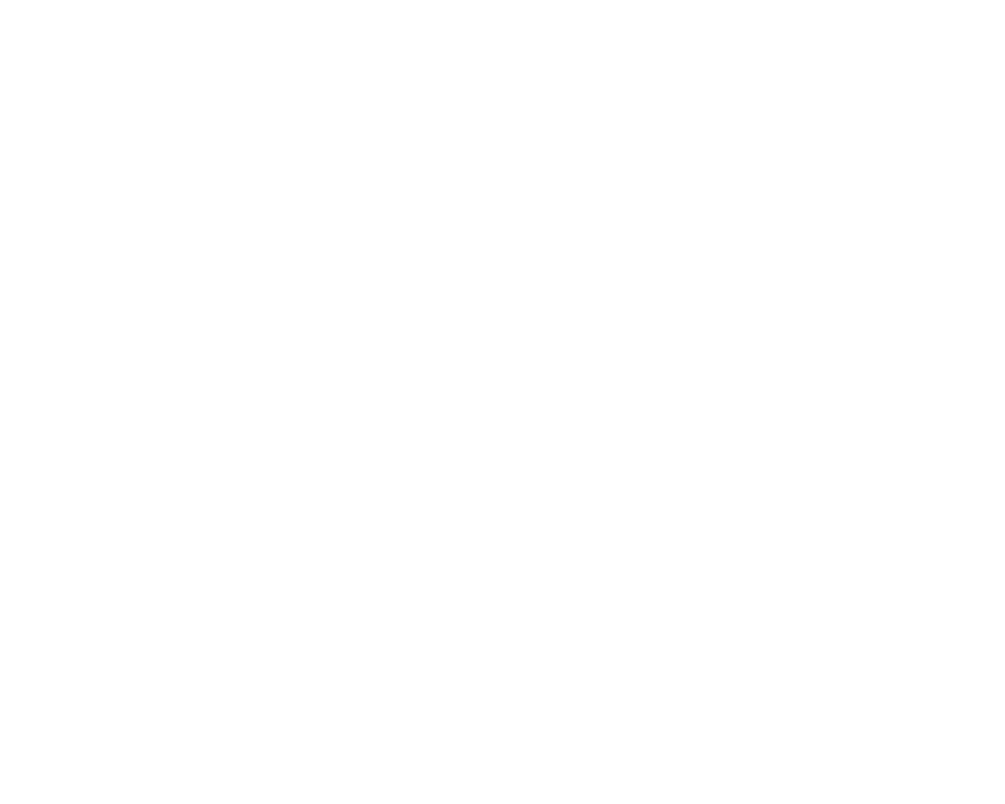
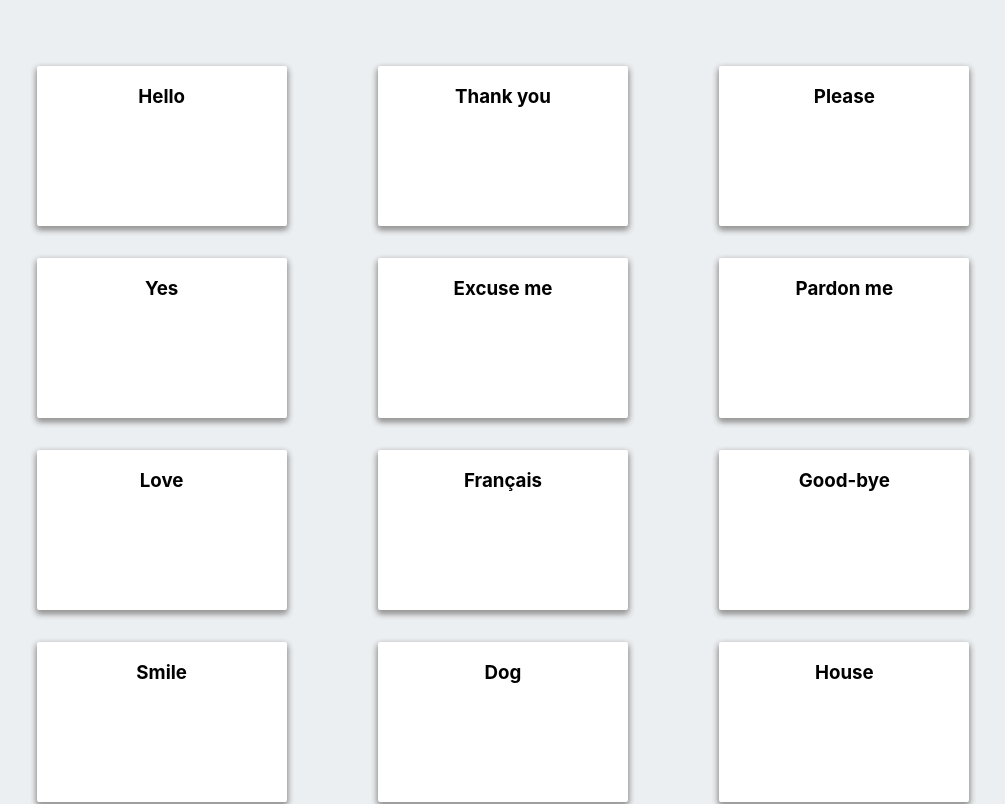
Before and after one commit to chingu-voyages/Vocab-Study-Buddy, a React (Create React App) app: page / in a window 1280 px wide. Shown: the top 804 px of the page, without its empty margins (137-1142 px from the left). Built offline with nearby package versions, Linux system fonts and the light colour scheme.

Commit message:
Added a WordCard component which is statically displaying the words from cards.json file. Also added a blank Title folder.

```diff
--- a/src/App.js
+++ b/src/App.js
@@ -1,9 +1,29 @@
 import React, { Component } from 'react';
+import Wrapper from './components/Wrapper';
+import WordCard from './components/WordCard';
+import cards from './cards.json'
+
 
 class App extends Component {
+  state = {
+    message: "Click an image to begin!",
+    cards: cards,
+   }
+
   render() {
     return (
       <div className="App">
+        <Wrapper>
+                {
+                    this.state.cards.map(card => (
+                        <WordCard
+                            word={card.word}
+                            selectCard={this.selectCard}
+                          />
+                    ))
+                }
+        </Wrapper>
+
       </div>
     );
   }
--- /dev/null
+++ b/src/cards.json
@@ -0,0 +1,77 @@
+[{
+    "word": "Hello",
+    "translation": "Bonjour",
+    "isSelected": false
+},
+{
+    "word": "Thank you",
+    "translation": "Merci",
+    "isSelected": false
+},
+
+{
+    "word": "Please",
+    "translation": "S'il vous plaît",
+    "isSelected": false
+},
+{
+    "word": "Yes",
+    "translation": "Oui",
+    "isSelected": false
+},
+{
+    "word": "Excuse me",
+    "translation": "Excusez-moi",
+    "isSelected": false
+},
+{
+    "word": "Pardon me",
+    "translation": "Pardon",
+    "isSelected": false
+},
+{
+    "word": "Love",
+    "translation": "Amour",
+    "isSelected": false
+},
+{
+    "word": "Français",
+    "translation": "French",
+    "isSelected": false
+},
+{
+    "word": "Good-bye",
+    "translation": "Au revoir",
+    "isSelected": false
+},
+{
+    "word": "Smile",
+    "translation": "Sourir",
+    "isSelected": false
+},
+{
+    "word": "Dog",
+    "translation": "Chien",
+    "isSelected": false
+},
+{
+    "word": "House",
+    "translation": "Maison",
+    "isSelected": false
+},
+{
+    "word": "Sky",
+    "translation": "Ciel",
+    "isSelected": false
+},
+{
+    "word": "River",
+    "translation": "Rivière",
+    "isSelected": false
+},
+{
+    "word": "Flower",
+    "translation": "Fleur",
+    "isSelected": false
+}
+]
--- /dev/null
+++ b/src/components/Title/index.js
@@ -0,0 +1 @@
+export { default } from './Title';
--- /dev/null
+++ b/src/components/WordCard/WordCard.css
@@ -0,0 +1,18 @@
+.card {
+    background: #fff;
+    border-radius: 2px;
+    height: 160px;
+    overflow: hidden;
+    margin: 1rem;
+    position: relative;
+    width: 250px;
+    box-shadow: 0 3px 6px #999, 0 3px 6px #999;
+    text-align: left;
+}
+
+.card > .card-container {
+    width: auto;
+    height: auto;
+    overflow: hidden;
+    text-align: center;
+}
--- /dev/null
+++ b/src/components/WordCard/WordCard.js
@@ -0,0 +1,14 @@
+import React from 'react';
+import "./WordCard.css";
+
+const WordCard = props => (
+    <div className="card">
+        <div className="card-container">
+            <h3>{props.word}</h3>
+        </div>
+
+
+    </div>
+);
+
+export default WordCard;
--- /dev/null
+++ b/src/components/WordCard/index.js
@@ -0,0 +1 @@
+export {default} from './WordCard';
--- /dev/null
+++ b/src/components/Wrapper/Wrapper.css
@@ -0,0 +1,11 @@
+.wrapper {
+    /* padding-top: 50px; */
+    background: #ECEFF1;
+    height: 100%;
+    display: flex;
+    flex-flow: row wrap;
+    padding: 50px 10%;
+    justify-content: space-around;
+    align-content: flex-start;
+    overflow: auto;
+}
--- /dev/null
+++ b/src/components/Wrapper/Wrapper.js
@@ -0,0 +1,6 @@
+import React from "react";
+import "./Wrapper.css";
+
+const Wrapper = props => <div className="wrapper">{props.children}</div>;
+
+export default Wrapper;
--- /dev/null
+++ b/src/components/Wrapper/index.js
@@ -0,0 +1 @@
+export { default } from "./Wrapper";
```
Also changed, not shown: src/components/Title/Title.css (added), src/components/Title/Title.js (added), 1 other file (tests, documents, lock files or other folders).
